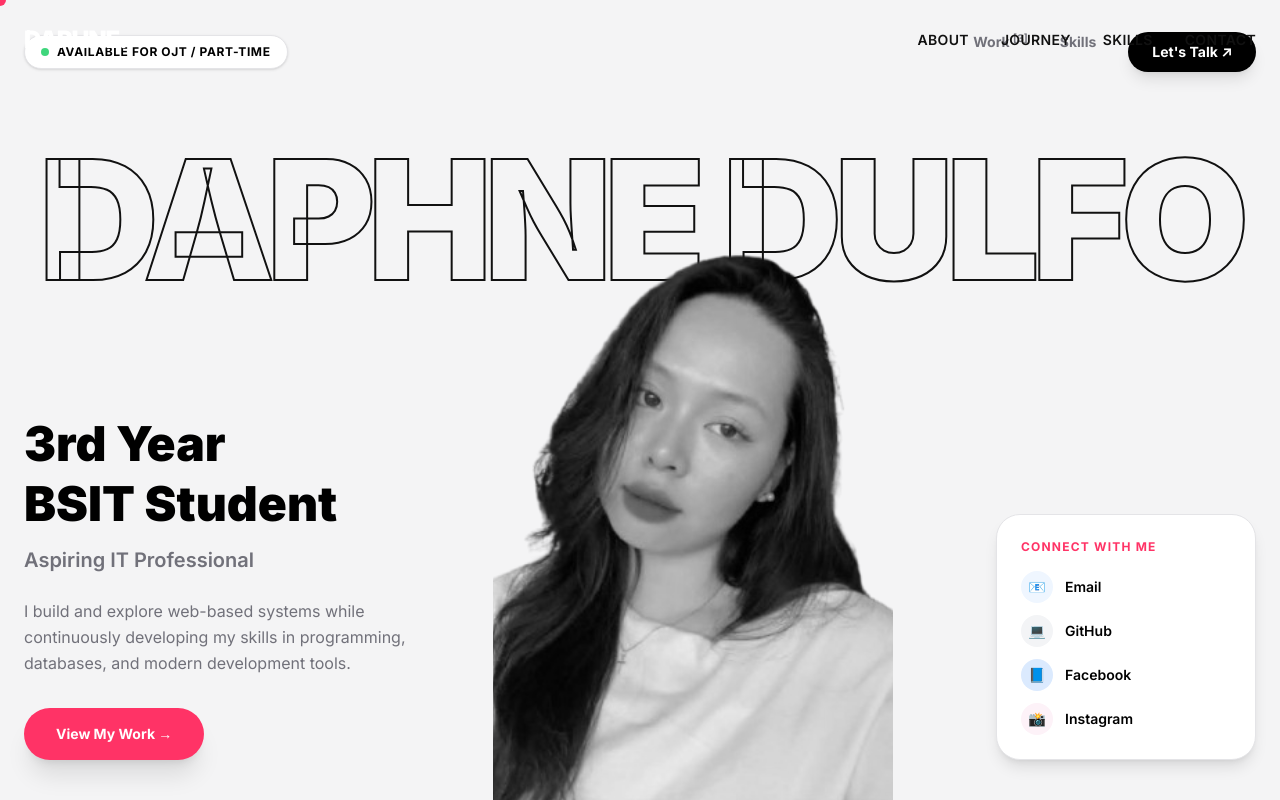
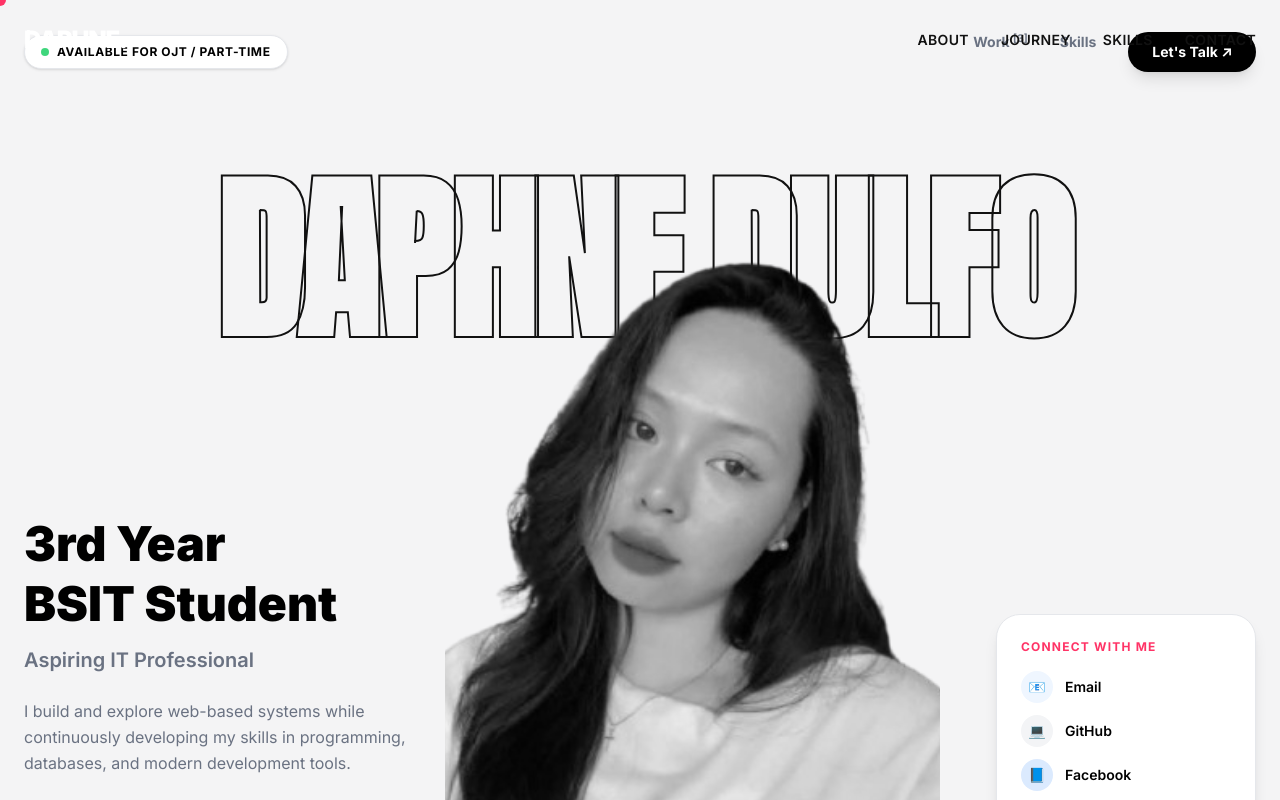
Before and after one commit to dulfodaphne08-tech/daphnedulfo.github.io, a Next.js app in the folder my-portfolio/: page / in a window 1280 px wide. Shown: the top 800 px of the page. Built offline with nearby package versions, Linux system fonts and the light colour scheme.

Commit message:
updated styling

```diff
--- a/my-portfolio/app/globals.css
+++ b/my-portfolio/app/globals.css
@@ -20,7 +20,8 @@ body {
 
 a, button { cursor: none; }
 
- .cursor {
+/* Custom Cursor */
+.cursor {
   width: 12px;
   height: 12px;
   background-color: var(--accent);
@@ -40,7 +41,8 @@ a, button { cursor: none; }
 
 ::-webkit-scrollbar { display: none; }
 
- .carousel-container {
+/* Ferris Wheel Carousel */
+.carousel-container {
   perspective: 1000px;
   width: 100%;
   height: 550px;
@@ -83,7 +85,10 @@ a, button { cursor: none; }
   100% { transform: rotateY(360deg); }
 }
 
+/* THE FIX FOR THE TEXT OUTLINE */
 .text-outline {
-  color: transparent;
-  -webkit-text-stroke: 2px var(--foreground);
+  color: transparent !important;
+  -webkit-text-stroke: 2px #111111; /* Solid black stroke */
+  background-color: transparent !important;
+  z-index: 0;
 }
--- a/my-portfolio/app/sections/Hero.tsx
+++ b/my-portfolio/app/sections/Hero.tsx
@@ -5,12 +5,10 @@ import { useState, useEffect, useRef, MouseEvent } from "react";
 export default function Hero() {
   const [loading, setLoading] = useState(true);
 
-  // Refs and motion values for the spotlight effect
   const containerRef = useRef<HTMLDivElement>(null);
   const mouseX = useMotionValue(0);
   const mouseY = useMotionValue(0);
 
-  // Create a dynamic mask based on mouse position
   const maskImage = useMotionTemplate`radial-gradient(circle 150px at ${mouseX}px ${mouseY}px, black 100%, transparent 100%)`;
 
   const handleMouseMove = (e: MouseEvent<HTMLDivElement>) => {
@@ -26,13 +24,13 @@ export default function Hero() {
 
   if (loading) {
     return (
-      <div className="fixed inset-0 bg-(--background) z-100 flex flex-col items-center justify-center">
-        <h1 className="text-5xl font-black tracking-widest mb-2 text-black" style={{ fontFamily: 'var(--font-giant)' }}>DAPHNE DULFO</h1>
-        <p className="text-(--muted) tracking-[0.3em] text-sm mb-8 font-semibold">BSIT STUDENT</p>
-        <div className="w-64 h-0.5 bg-(--border) relative overflow-hidden">
+      <div className="fixed inset-0 bg-[#f4f4f5] z-100 flex flex-col items-center justify-center">
+        <h1 className="text-5xl font-black tracking-widest mb-2 text-black" style={{ fontFamily: 'Anton, sans-serif' }}>DAPHNE DULFO</h1>
+        <p className="text-gray-500 tracking-[0.3em] text-sm mb-8 font-semibold">BSIT STUDENT</p>
+        <div className="w-64 h-0.5 bg-gray-200 relative overflow-hidden">
           <motion.div
             initial={{ x: "-100%" }} animate={{ x: "0%" }} transition={{ duration: 1.2, ease: "easeInOut" }}
-            className="absolute inset-0 bg-(--accent)"
+            className="absolute inset-0 bg-[#FF3366]"
           />
         </div>
       </div>
@@ -40,26 +38,26 @@ export default function Hero() {
   }
 
   return (
-    <section className="min-h-screen relative pt-32 pb-12 px-6 flex flex-col items-center justify-center overflow-hidden bg-(--background)">
+    <section className="min-h-screen relative pt-32 pb-12 px-6 flex flex-col items-center justify-center overflow-hidden bg-[#f4f4f5]">
 
       {/* Top Navbar Items */}
       <div className="w-full max-w-7xl flex justify-between items-center absolute top-8 left-1/2 -translate-x-1/2 px-6 z-30">
-        <div className="flex items-center gap-2 bg-white px-4 py-2 rounded-full border border-(--border) shadow-sm">
+        <div className="flex items-center gap-2 bg-white px-4 py-2 rounded-full border border-gray-200 shadow-sm">
           <div className="w-2 h-2 rounded-full bg-green-500 animate-pulse"></div>
           <span className="text-xs font-bold uppercase tracking-wider text-black">Available for OJT / Part-Time</span>
         </div>
-        <div className="hidden md:flex gap-8 text-sm font-bold text-(--muted)">
+        <div className="hidden md:flex gap-8 text-sm font-bold text-gray-500">
           <a href="#journey" className="hover:text-black transition-colors">Work <sup>[3]</sup></a>
           <a href="#skills" className="hover:text-black transition-colors">Skills</a>
           <a href="#contact" className="px-6 py-2.5 bg-black text-white rounded-full hover:bg-gray-800 transition-colors shadow-lg">Let's Talk ↗</a>
         </div>
       </div>
 
-      {/* Giant Background Text */}
+      {/* Giant Background Text - Fixed Box Issue */}
       <motion.h1
         initial={{ opacity: 0, y: 20 }} animate={{ opacity: 1, y: 0 }} transition={{ duration: 0.8 }}
-        className="absolute top-[16%] left-1/2 -translate-x-1/2 text-[13vw] leading-none font-black text-outline pointer-events-none z-0 whitespace-nowrap tracking-tighter"
-        style={{ fontFamily: 'var(--font-giant)' }}
+        className="absolute top-[18%] left-1/2 -translate-x-1/2 text-[14vw] leading-none font-black text-outline pointer-events-none whitespace-nowrap tracking-tighter"
+        style={{ fontFamily: 'Anton, sans-serif' }}
       >
         DAPHNE DULFO
       </motion.h1>
@@ -72,38 +70,38 @@ export default function Hero() {
           className="md:col-span-4 flex flex-col justify-end pb-12"
         >
           <h2 className="text-4xl md:text-5xl font-black mb-3 text-black leading-tight">3rd Year <br/> BSIT Student</h2>
-          <h3 className="text-xl font-semibold text-(--muted) mb-6">Aspiring IT Professional</h3>
-          <p className="text-(--muted) text-base mb-8 leading-relaxed max-w-sm">
+          <h3 className="text-xl font-semibold text-gray-500 mb-6">Aspiring IT Professional</h3>
+          <p className="text-gray-500 text-base mb-8 leading-relaxed max-w-sm">
             I build and explore web-based systems while continuously developing my skills in programming, databases, and modern development tools.
           </p>
-          <a href="#journey" className="w-fit px-8 py-4 bg-(--accent) text-white text-sm font-bold rounded-full hover:scale-105 transition-transform flex items-center gap-2 shadow-xl shadow-accent/30">
+          <a href="#journey" className="w-fit px-8 py-4 bg-[#FF3366] text-white text-sm font-bold rounded-full hover:scale-105 transition-transform flex items-center gap-2 shadow-xl shadow-pink-500/30">
             View My Work →
           </a>
         </motion.div>
 
-        {/* Center Image - Spotlight Hover Effect */}
+        {/* Center Image - High Quality Spotlight */}
         <div className="md:col-span-5 flex justify-center relative z-10">
           <motion.div
             ref={containerRef}
             onMouseMove={handleMouseMove}
             initial={{ opacity: 0, y: 50 }} animate={{ opacity: 1, y: 0 }} transition={{ duration: 1, delay: 0.4 }}
-            className="w-full max-w-100 h-125 md:h-150 relative overflow-hidden cursor-none"
-            // We remove the rounded borders and box shadow to make it seamless
+            // Made the image larger and removed borders
+            className="w-full max-w-125 h-150 md:h-175 relative overflow-hidden cursor-none bg-transparent"
           >
-            {/* Base Grayscale Image */}
+            {/* Grayscale Base */}
             <img
               src="/picture.png"
-              alt="Daphne Dulfo Grayscale"
-              className="absolute inset-0 w-full h-full object-cover grayscale"
+              alt="Daphne Dulfo"
+              className="absolute inset-0 w-full h-full object-cover object-top grayscale"
             />
 
-            {/* Colored Image Revealed by Mouse Mask */}
+            {/* Colored Mask on Hover */}
             <motion.div
-              className="absolute inset-0 w-full h-full object-cover z-10 pointer-events-none"
+              className="absolute inset-0 w-full h-full object-cover object-top z-10 pointer-events-none"
               style={{
                 backgroundImage: "url('/picture.png')",
                 backgroundSize: "cover",
-                backgroundPosition: "center",
+                backgroundPosition: "top center",
                 maskImage: maskImage,
                 WebkitMaskImage: maskImage,
               }}
@@ -116,19 +114,19 @@ export default function Hero() {
           initial={{ opacity: 0, x: 30 }} animate={{ opacity: 1, x: 0 }} transition={{ duration: 0.8, delay: 0.6 }}
           className="md:col-span-3 flex flex-col items-end pb-12"
         >
-          <div className="bg-white p-6 rounded-3xl border border-(--border) shadow-lg w-full max-w-65">
-            <p className="text-xs font-bold uppercase tracking-widest text-(--accent) mb-4">Connect with me</p>
+          <div className="bg-white p-6 rounded-3xl border border-gray-200 shadow-lg w-full max-w-65">
+            <p className="text-xs font-bold uppercase tracking-widest text-[#FF3366] mb-4">Connect with me</p>
             <div className="flex flex-col gap-3">
-              <a href="mailto:dulfodaphne08@gmail.com" className="flex items-center gap-3 text-sm font-semibold hover:text-(--accent) transition-colors text-black">
+              <a href="mailto:dulfodaphne08@gmail.com" className="flex items-center gap-3 text-sm font-semibold hover:text-[#FF3366] transition-colors text-black">
                 <span className="w-8 h-8 rounded-full bg-blue-50 flex items-center justify-center text-blue-500">📧</span> Email
               </a>
-              <a href="https://github.com/dulfodaphne08-tech" target="_blank" rel="noreferrer" className="flex items-center gap-3 text-sm font-semibold hover:text-[var(--accent)] transition-colors text-black">
+              <a href="https://github.com/dulfodaphne08-tech" target="_blank" rel="noreferrer" className="flex items-center gap-3 text-sm font-semibold hover:text-[#FF3366] transition-colors text-black">
                 <span className="w-8 h-8 rounded-full bg-gray-100 flex items-center justify-center">💻</span> GitHub
               </a>
-              <a href="https://www.facebook.com/share/19c8UTaNGX/" target="_blank" rel="noreferrer" className="flex items-center gap-3 text-sm font-semibold hover:text-(--accent) transition-colors text-black">
+              <a href="https://www.facebook.com/share/19c8UTaNGX/" target="_blank" rel="noreferrer" className="flex items-center gap-3 text-sm font-semibold hover:text-[#FF3366] transition-colors text-black">
                 <span className="w-8 h-8 rounded-full bg-blue-100 flex items-center justify-center text-blue-600">📘</span> Facebook
               </a>
-              <a href="https://www.instagram.com/dulfodaphnee" target="_blank" rel="noreferrer" className="flex items-center gap-3 text-sm font-semibold hover:text-(--accent) transition-colors text-black">
+              <a href="https://www.instagram.com/dulfodaphnee" target="_blank" rel="noreferrer" className="flex items-center gap-3 text-sm font-semibold hover:text-[#FF3366] transition-colors text-black">
                 <span className="w-8 h-8 rounded-full bg-pink-50 flex items-center justify-center text-pink-500">📸</span> Instagram
               </a>
             </div>
```
